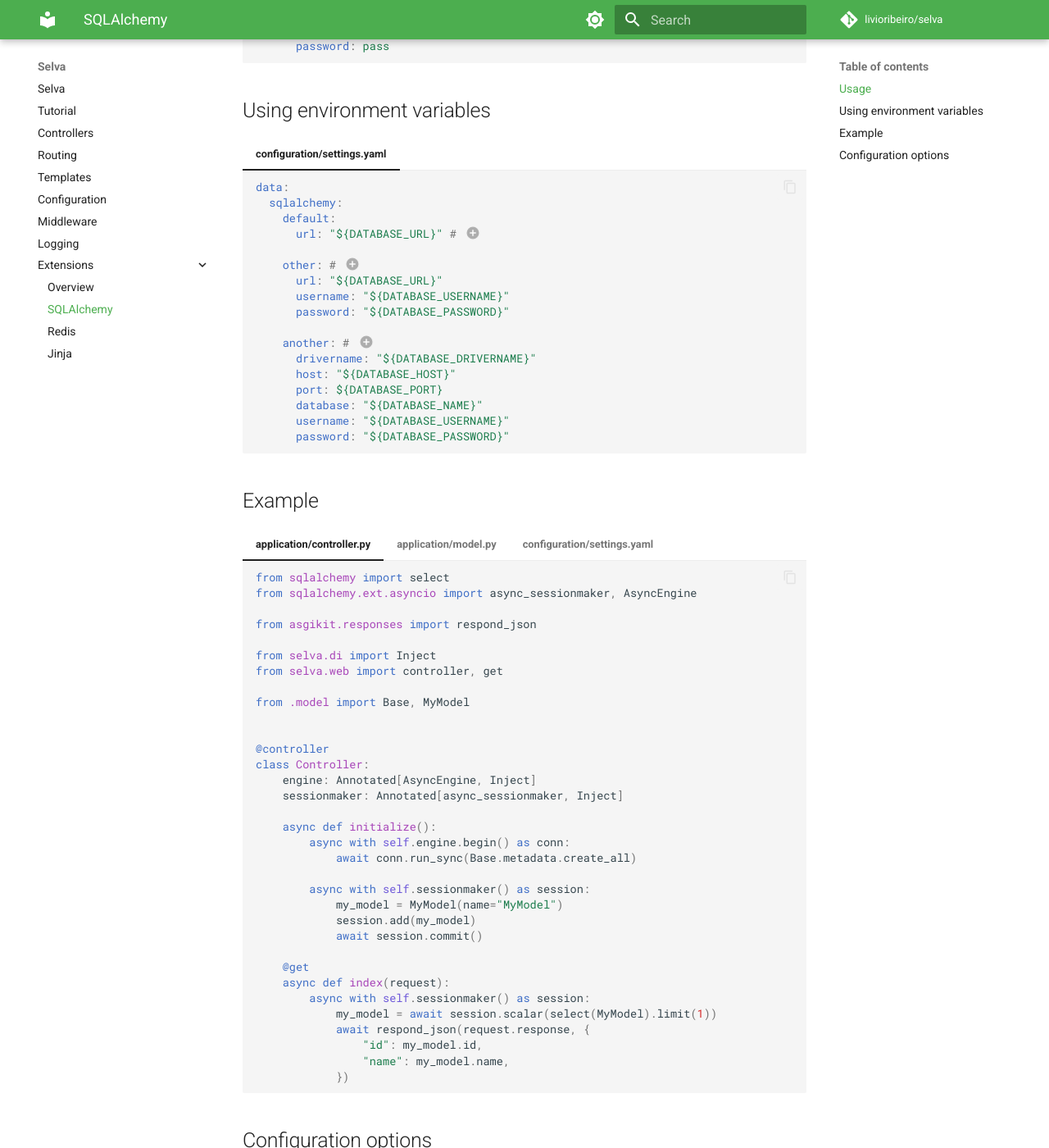
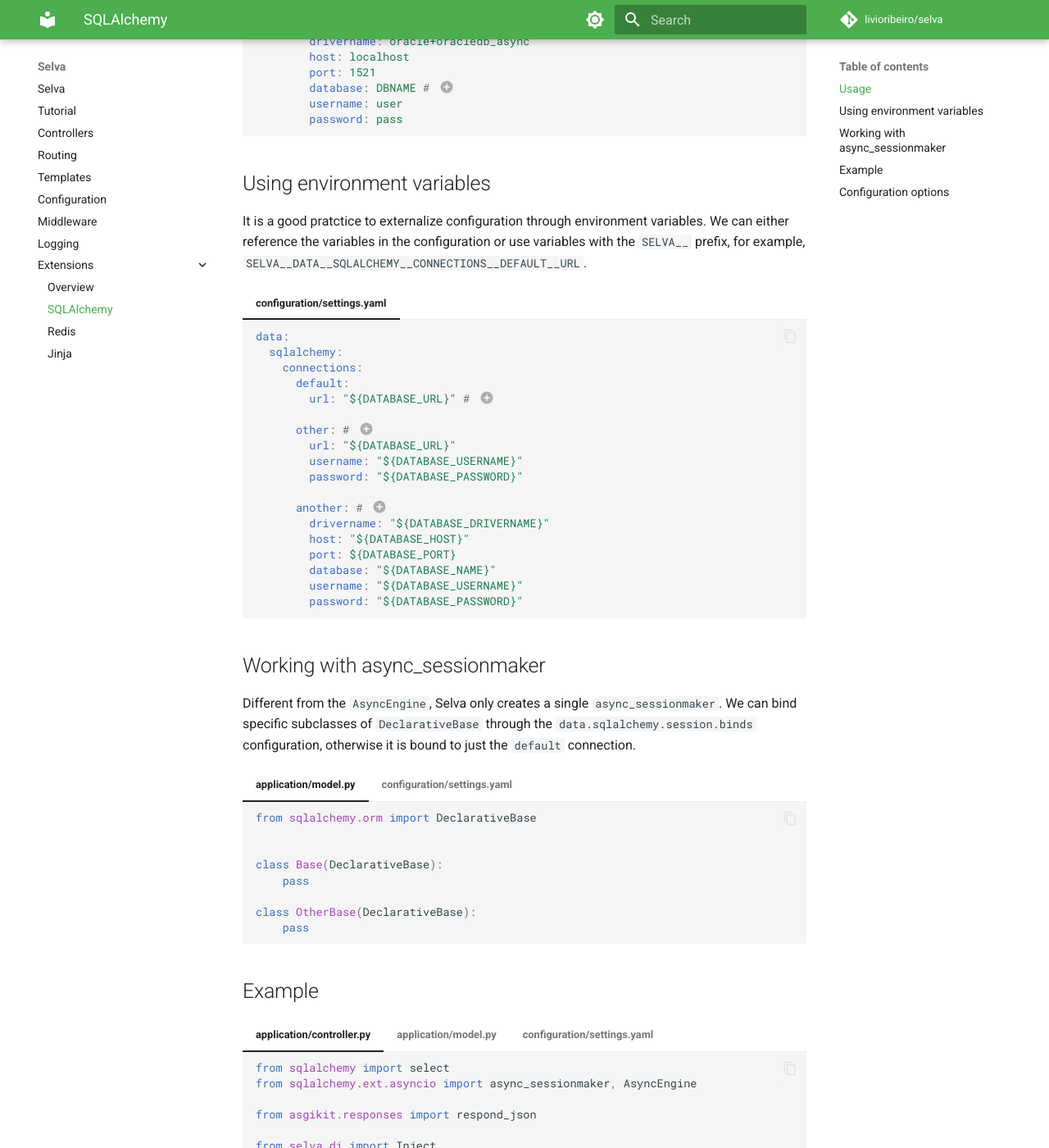
Before and after one commit to livioribeiro/selva, an MkDocs documentation site: the page built from docs/extensions/sqlalchemy.md, in a window 1280 px wide and 1400 px high, scrolled down 1673 px. Shown: the whole window at 82% size. Built offline with MkDocs 1.6.1 and Material for MkDocs 9.7.7, drawn with Linux system fonts in a browser that asks for light colours; comment, search, counter and statistics services are not loaded; some of the changed text lies outside the part shown.

Commit message:
update sqlalchemy documentation

````diff
--- a/docs/extensions/sqlalchemy.md
+++ b/docs/extensions/sqlalchemy.md
@@ -12,7 +11,8 @@
 pip install selva[sqlalchemy] aiosqlite asyncpg aiomysql oracledb
 ```
 
-Define the configuration properties:
+With database drivers are installed, we can define the connections in the
+configuration file:
 
 ```yaml
 extensions:
@@ -20,18 +20,19 @@
 
 data:
   sqlalchemy:
-    default: # (2)
-      url: "sqlite+aiosqlite:///var/db.sqlite3"
+    connections:
+      default: # (2)
+        url: "sqlite+aiosqlite:///var/db.sqlite3"
 
-    postgres: # (3)
-      url: "postgresql+asyncpg://user:pass@localhost/dbname"
+      postgres: # (3)
+        url: "postgresql+asyncpg://user:pass@localhost/dbname"
 
-    mysql: # (4)
-      url: "mysql+aiomysql://user:pass@localhost/dbname"
+      mysql: # (4)
+        url: "mysql+aiomysql://user:pass@localhost/dbname"
 
-    oracle: # (5)
-      url: "oracle+oracledb_async://user:pass@localhost/DBNAME"
-      # or "oracle+oracledb_async://user:pass@localhost/?service_name=DBNAME"
+      oracle: # (5)
+        url: "oracle+oracledb_async://user:pass@localhost/DBNAME"
+        # or "oracle+oracledb_async://user:pass@localhost/?service_name=DBNAME"
 ```
 
 1.  Activate the sqlalchemy extension
@@ -40,7 +41,10 @@
 4.  Connection registered with name "mysql"
 5.  Connection registered with name "oracle"
 
-And inject the `AsyncEngine` services:
+Once we define the connections, we can inject `AsyncEngine` into our services.
+For each connection, an instance of `AsyncEngine` will be registered, the `default`
+connection will be registered wihout a name, and the other will be registered with
+their respective names:
 
 ```python
 from typing import Annotated
@@ -65,30 +69,31 @@
 ```yaml
 data:
   sqlalchemy:
-    default:
-      drivername: sqlite+aiosqlite
-      database: "/var/db.sqlite3"
+    connections:
+      default:
+        drivername: sqlite+aiosqlite
+        database: "/var/db.sqlite3"
 
-    postgres: # (1)
-      url: "postgresql+asyncpg://localhost/dbname"
-      username: user
-      password: pass
+      postgres: # (1)
+        url: "postgresql+asyncpg://localhost/dbname"
+        username: user
+        password: pass
 
-    mysql: # (2)
-      drivername: mysql+aiomysql
-      host: localhost
-      port: 3306
-      database: dbname
-      username: user
-      password: pass
+      mysql: # (2)
+        drivername: mysql+aiomysql
+        host: localhost
+        port: 3306
+        database: dbname
+        username: user
+        password: pass
 
-    oracle: # (3)
-      drivername: oracle+oracledb_async
-      host: localhost
-      port: 1521
-      database: DBNAME # (4)
-      username: user
-      password: pass
+      oracle: # (3)
+        drivername: oracle+oracledb_async
+        host: localhost
+        port: 1521
+        database: DBNAME # (4)
+        username: user
+        password: pass
 ```
 
 1.  Username and password separated from the database url
@@ -102,39 +107,79 @@
 
 ## Using environment variables
 
+It is a good pratctice to externalize configuration through environment variables.
+We can either reference the variables in the configuration or use variables with
+the `SELVA__` prefix, for example, `SELVA__DATA__SQLALCHEMY__CONNECTIONS__DEFAULT__URL`.
+
 === "configuration/settings.yaml"
     ```yaml
     data:
       sqlalchemy:
-        default:
-          url: "${DATABASE_URL}" # (1)
+        connections:
+          default:
+            url: "${DATABASE_URL}" # (1)
 
-        other: # (2)
-          url: "${DATABASE_URL}"
-          username: "${DATABASE_USERNAME}"
-          password: "${DATABASE_PASSWORD}"
+          other: # (2)
+            url: "${DATABASE_URL}"
+            username: "${DATABASE_USERNAME}"
+            password: "${DATABASE_PASSWORD}"
 
-        another: # (3)
-          drivername: "${DATABASE_DRIVERNAME}"
-          host: "${DATABASE_HOST}"
-          port: ${DATABASE_PORT}
-          database: "${DATABASE_NAME}"
-          username: "${DATABASE_USERNAME}"
-          password: "${DATABASE_PASSWORD}"
+          another: # (3)
+            drivername: "${DATABASE_DRIVERNAME}"
+            host: "${DATABASE_HOST}"
+            port: ${DATABASE_PORT}
+            database: "${DATABASE_NAME}"
+            username: "${DATABASE_USERNAME}"
+            password: "${DATABASE_PASSWORD}"
     ```
 
     1.  Can be define with just the environment variable `SELVA__DATA__SQLALCHEMY__DEFAULT__URL`
     2.  Can be defined with just the environment variables:
-        - `SELVA__DATA__SQLALCHEMY__OTHER__URL`
-        - `SELVA__DATA__SQLALCHEMY__OTHER__USERNAME`
-        - `SELVA__DATA__SQLALCHEMY__OTHER__PASSWORD`
+        - `SELVA__DATA__SQLALCHEMY__CONNECTIONS__OTHER__URL`
+        - `SELVA__DATA__SQLALCHEMY__CONNECTIONS__OTHER__USERNAME`
+        - `SELVA__DATA__SQLALCHEMY__CONNECTIONS__OTHER__PASSWORD`
     3.  Can be defined with just the environment variables:
-        - `SELVA__DATA__SQLALCHEMY__ANOTHER__DRIVERNAME`
-        - `SELVA__DATA__SQLALCHEMY__ANOTHER__HOST`
-        - `SELVA__DATA__SQLALCHEMY__ANOTHER__PORT`
-        - `SELVA__DATA__SQLALCHEMY__ANOTHER__DATABASE`
-        - `SELVA__DATA__SQLALCHEMY__ANOTHER__USERNAME`
-        - `SELVA__DATA__SQLALCHEMY__ANOTHER__PASSWORD`
+        - `SELVA__DATA__SQLALCHEMY__CONNECTIONS__ANOTHER__DRIVERNAME`
+        - `SELVA__DATA__SQLALCHEMY__CONNECTIONS__ANOTHER__HOST`
+        - `SELVA__DATA__SQLALCHEMY__CONNECTIONS__ANOTHER__PORT`
+        - `SELVA__DATA__SQLALCHEMY__CONNECTIONS__ANOTHER__DATABASE`
+        - `SELVA__DATA__SQLALCHEMY__CONNECTIONS__ANOTHER__USERNAME`
+        - `SELVA__DATA__SQLALCHEMY__CONNECTIONS__ANOTHER__PASSWORD`
+
+## Working with async_sessionmaker
+
+Different from the `AsyncEngine`, Selva only creates a single `async_sessionmaker`.
+We can bind specific subclasses of `DeclarativeBase` through the `data.sqlalchemy.session.binds`
+configuration, otherwise it is bound to just the `default` connection.
+
+=== "application/model.py"
+
+    ```python
+    from sqlalchemy.orm import DeclarativeBase
+
+
+    class Base(DeclarativeBase):
+        pass
+
+    class OtherBase(DeclarativeBase):
+        pass
+    ```
+
+=== "configuration/settings.yaml"
+
+    ```yaml
+    data:
+      sqlalchemy:
+        connections:
+          default:
+            url: "sqlite+aiosqlite://db1.sqlite3"
+          other:
+            url: "sqlite+aiosqlite://db2.sqlite3"
+        session:
+          binds:
+            application.model.Base: default
+            application.model.OtherBase: other
+    ```
 
 ## Example
 
@@ -208,8 +253,8 @@
 ## Configuration options
 
 Selva offers several options to configure SQLAlchemy. If you need more control over
-the SQLAlchemy services, you can create your own `engine` and `sessionmaker` outside
-of the DI context.
+the SQLAlchemy services, you can create your own `AsyncEngine` and `async_sessionmaker`
+outside of the DI context.
 
 The available options are shown below:
 
@@ -231,6 +276,7 @@
         close_resets_only: null
       binds: # (2)
         application.model.Base: default
+        application.model.OtherBase: other
     connections:
       default:
         url: ""
@@ -276,8 +322,9 @@
               null: "my_schema"
               some_schema: "other_schema"
 ```
-1.  values are describe in [`sqlalchemy.orm.Session`](https://docs.sqlalchemy.org/orm/session_api.html#sqlalchemy.orm.Session)
-2.  define dotted paths to subclasses of `sqlalchemy.orm.DeclarativeBase` to bind to an engine defined in `connections`
-3.  values are described in [`sqlalchemy.create_engine`](https://docs.sqlalchemy.org/core/engines.html#sqlalchemy.create_engine)
+
+1.  Values are describe in [`sqlalchemy.orm.Session`](https://docs.sqlalchemy.org/orm/session_api.html#sqlalchemy.orm.Session)
+2.  Binds subclasses of `sqlalchemy.orm.DeclarativeBase` to connection names defined in `connections`
+3.  Values are described in [`sqlalchemy.create_engine`](https://docs.sqlalchemy.org/core/engines.html#sqlalchemy.create_engine)
 4.  `connect_args` is a map of args to pass to the `connect` function of the underlying driver
 5.  `execution_options` values are describe in [`Sqlalchemy.engine.Connection.execution_options`](https://docs.sqlalchemy.org/core/connections.html#sqlalchemy.engine.Connection.execution_options)
````
Also changed, not shown: other parts of docs/extensions/sqlalchemy.md (+1 -2 lines).
